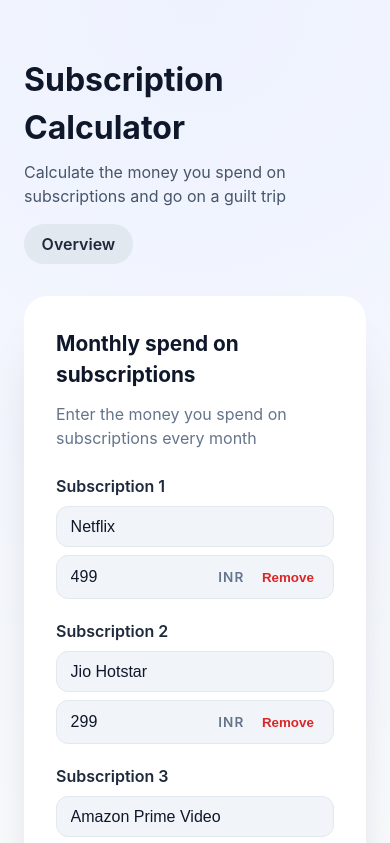
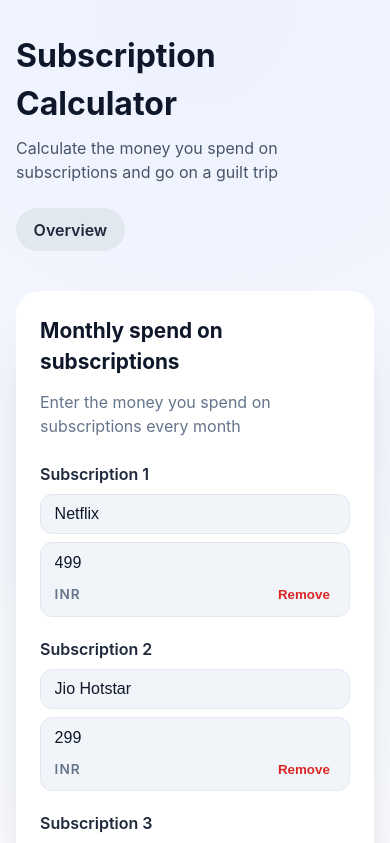
Before and after one commit to RakshithNM/subscription-calculator, a Vue app: page / in a window 390 px wide. Shown: the top 843 px of the page. Built offline with nearby package versions, Linux system fonts and the light colour scheme.

Commit message:
Improve responsive layout

```diff
--- a/src/main.css
+++ b/src/main.css
@@ -101,6 +101,7 @@
 .form__control {
   display: flex;
   align-items: center;
+  flex-wrap: wrap;
   gap: 0.75rem;
   background: #f1f5f9;
   padding: 0.65rem 0.85rem;
@@ -121,6 +122,7 @@
   border: none;
   background: transparent;
   font-size: 1rem;
+  min-width: 0;
   width: 100%;
   color: #0f172a;
   outline: none;
@@ -208,3 +210,63 @@
 .summary__note li {
   color: #cbd5f5;
 }
+
+@media (max-width: 900px) {
+  #app {
+    padding: 2.5rem 1.25rem 3rem;
+  }
+
+  .app__header {
+    align-items: flex-start;
+  }
+
+  .app__nav a {
+    display: inline-flex;
+    justify-content: center;
+  }
+
+  .panel,
+  .summary {
+    padding: 1.75rem;
+  }
+}
+
+@media (max-width: 640px) {
+  #app {
+    padding: 2rem 1rem 2.5rem;
+  }
+
+  .app__header {
+    flex-direction: column;
+    align-items: flex-start;
+  }
+
+  .app__subtitle {
+    max-width: 100%;
+  }
+
+  .app__nav a {
+    width: 100%;
+  }
+
+  .panel,
+  .summary {
+    padding: 1.5rem;
+  }
+
+  .form__button {
+    width: 100%;
+  }
+
+  .form__control {
+    align-items: stretch;
+  }
+
+  .form__remove {
+    margin-left: auto;
+  }
+
+  .stat-card__value {
+    font-size: 1.6rem;
+  }
+}
```
